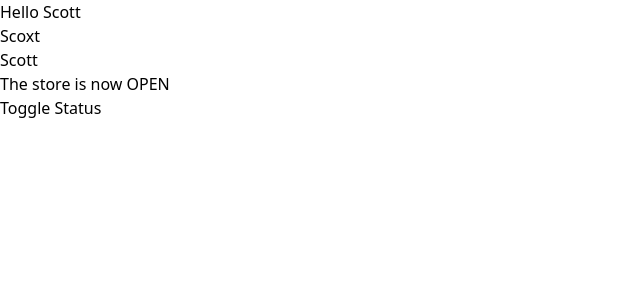
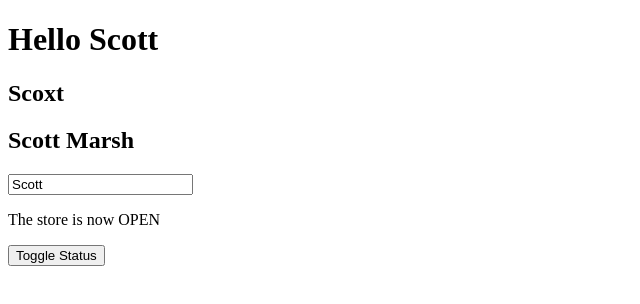
Before and after one commit to MuaviyaImran/svelte-learn-basic, a SvelteKit app: page / in a window 1280 px wide. Shown: the top 304 px of the page, without its empty margins (0-640 px from the left). Built offline with nearby package versions, Linux system fonts and the light colour scheme.

Commit message:
Learned Derived State

```diff
--- a/src/app.css
+++ b/src/app.css
@@ -1,2 +1,2 @@
-@import 'tailwindcss';
-@plugin '@tailwindcss/typography';
+/* @import 'tailwindcss';
+@plugin '@tailwindcss/typography'; */
--- a/src/routes/+page.svelte
+++ b/src/routes/+page.svelte
@@ -2,7 +2,8 @@
 	import Header from './Header.svelte';
 	let name = $state('Scott');
 	let status: 'OPEN' | 'CLOSED' = $state('OPEN');
-	function toggle() {
+
+	function onclick() {
 		status = status === 'OPEN' ? 'CLOSED' : 'OPEN';
 	}
 </script>
@@ -11,4 +12,4 @@
 
 <p>The store is now {status}</p>
 
-<button onclick={toggle}>Toggle Status</button>
+<button {onclick}>Toggle Status</button>
--- a/src/routes/Header.svelte
+++ b/src/routes/Header.svelte
@@ -1,7 +1,9 @@
 <script lang="ts">
 	let { name }: { name: string } = $props();
+	let full_name = $derived(name + ' ' + 'Marsh');
 </script>
 
 <h1 class="">Hello {name}</h1>
 <h2>{name.replace('t', 'x')}</h2>
+<h2>{full_name}</h2>
 <input type="text" bind:value={name} />
```
